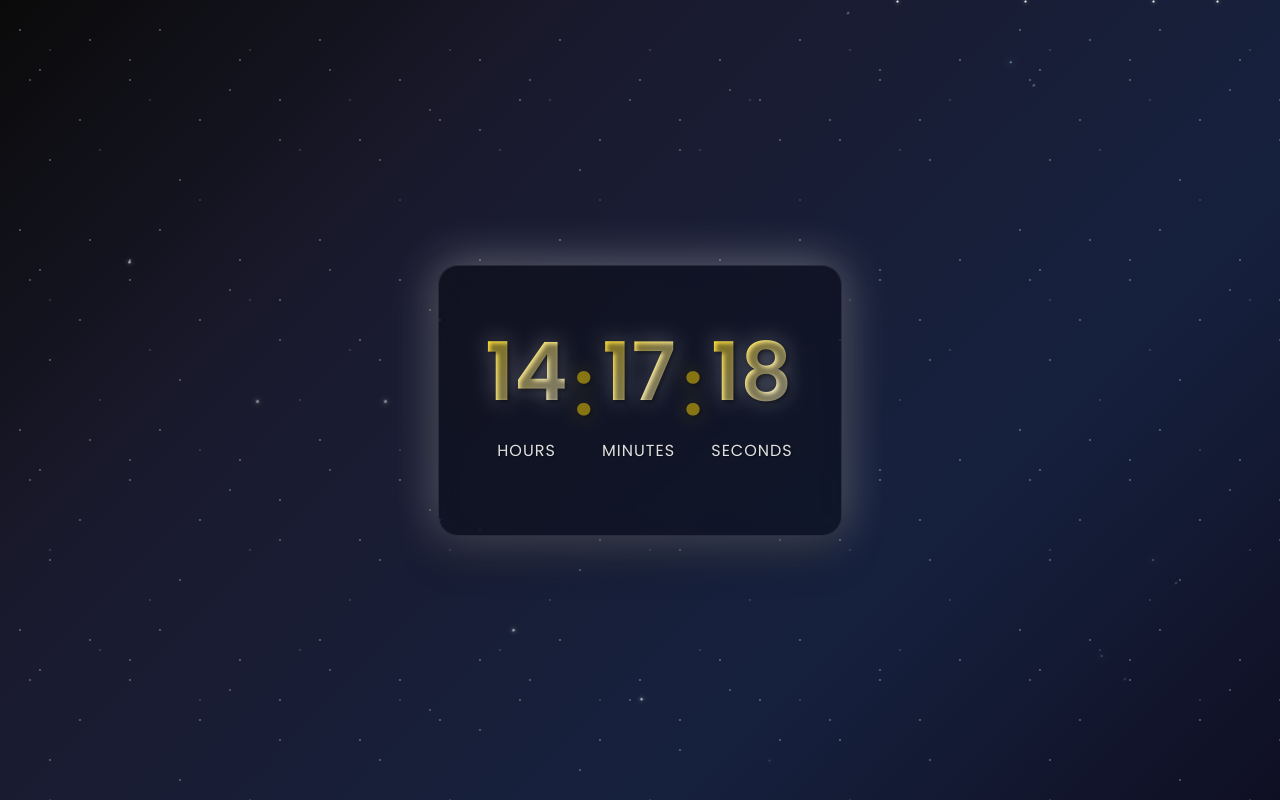
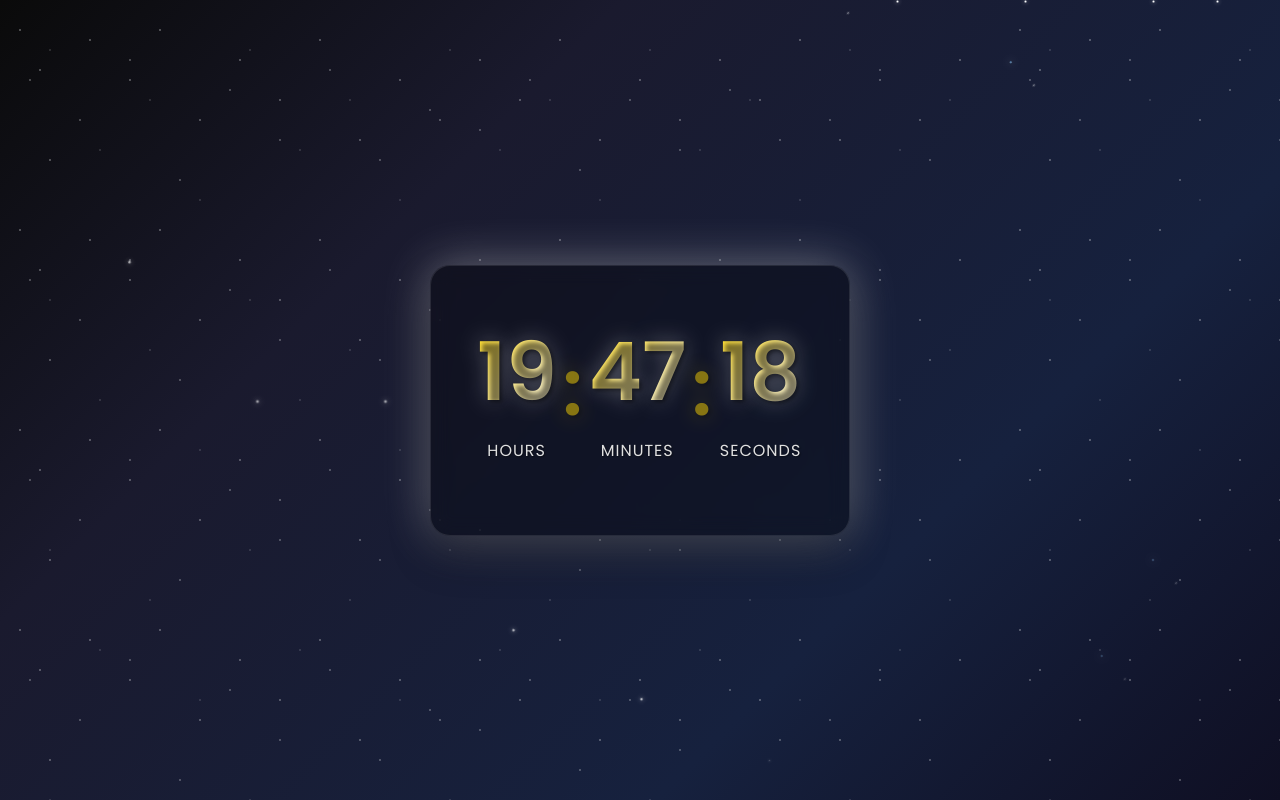
Before and after one commit to siddhanttek/ruuuude, a React (Create React App) app: page / in a window 1280 px wide. Built offline with nearby package versions, Linux system fonts and the light colour scheme.

Commit message:
Update BdayColl.js

```diff
--- a/src/BdayColl.js
+++ b/src/BdayColl.js
@@ -5,20 +5,11 @@ import './BdayColl.css';
 const BdayColl = () => {
     const [isGiftOpened, setIsGiftOpened] = useState(false);
     // Target date: August 21st, 12 AM IST (next year)
-    const targetDateIST = new Date('2025-08-21T00:00:00+05:30'); // 12 AM IST on 21 Aug
-
-    // Function to get current IST time
-    const getCurrentTimeInIST = () => {
-        const now = new Date();
-
-        // Convert local time to UTC, then add 5.5 hours for IST
-        const utc = now.getTime() + (now.getTimezoneOffset() * 60000);
-        return new Date(utc + (5.5 * 60 * 60 * 1000));
-    };
+    const targetDateIST = new Date(Date.UTC(2025, 7, 20, 18, 30, 0));
 
 const calculateTimeLeft = () => {
-        const nowIST = getCurrentTimeInIST();
-        const difference = targetDateIST - nowIST;
+    const now = new Date();
+    const difference = targetDateIST - now;
 
     if (difference > 0) {
         const hours = Math.floor(difference / (1000 * 60 * 60));
```
Lines whose indentation alone changed are shown as unchanged.
